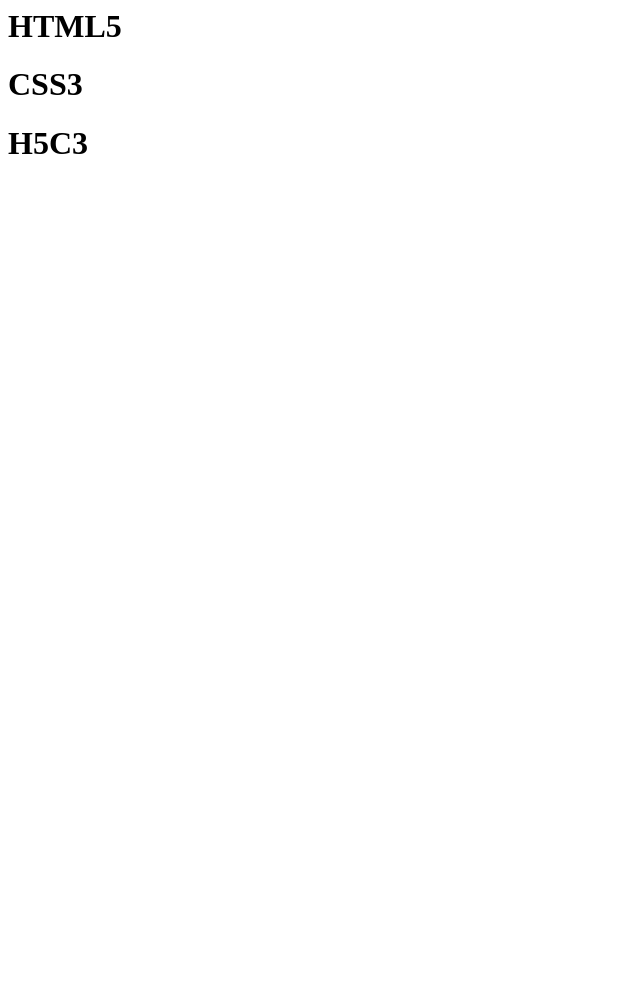
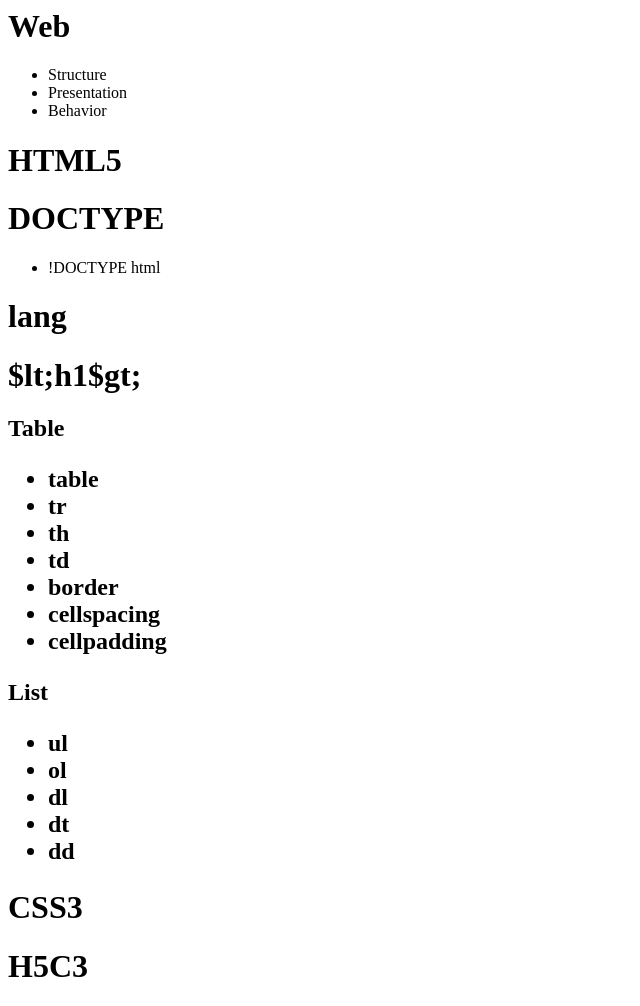
Before and after one commit to simon866/simon866.github.io, a plain HTML site: page index.html in a window 1280 px wide. Shown: the whole page, without its empty margins (0-640 px from the left). Before the commit the page ends 800 px from the top, so only its background shows below. Drawn offline with Linux system fonts and the light colour scheme.

Commit message:
Update index.html

```diff
--- a/index.html
+++ b/index.html
@@ -1,7 +1,37 @@
 <html>
   <head></head>
   <body>
+    <h1>Web</h1>
+    <ul>
+      <li>Structure</li>
+      <li>Presentation</li>
+      <li>Behavior</li>
+    </ul>
     <h1>HTML5</h1>
+    <h1>DOCTYPE</h1>
+    <ul>
+      <li>!DOCTYPE html</li>
+    </ul>
+    <h1>lang</h1>
+    <h1>$lt;h1$gt;</h1>
+    <h2>Table<h2>
+      <ul>
+        <li>table</li>
+        <li>tr</li>
+        <li>th</li>
+        <li>td</li>
+        <li>border</li>
+        <li>cellspacing</li>
+        <li>cellpadding</li>
+      </ul>
+    <h2>List<h2>
+      <ul>
+        <li>ul</li>
+        <li>ol</li>
+        <li>dl</li>
+        <li>dt</li>
+        <li>dd</li>
+      </ul>
     <h1>CSS3</h1>
     <h1>H5C3</h1>
   </body>
```
